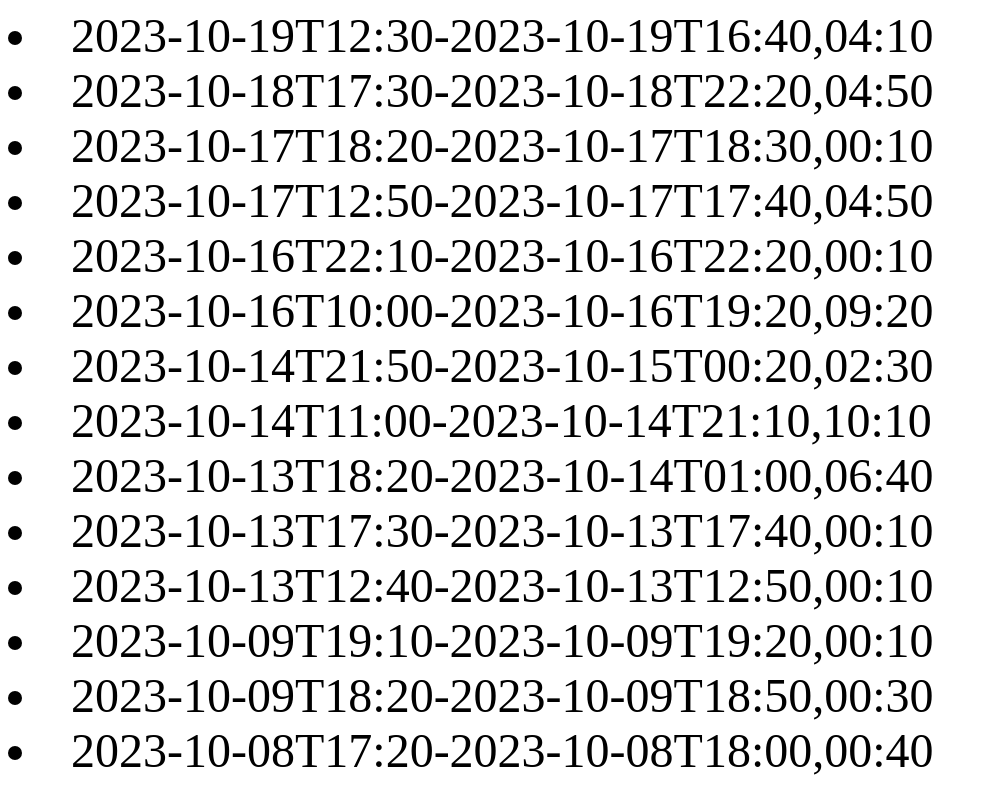
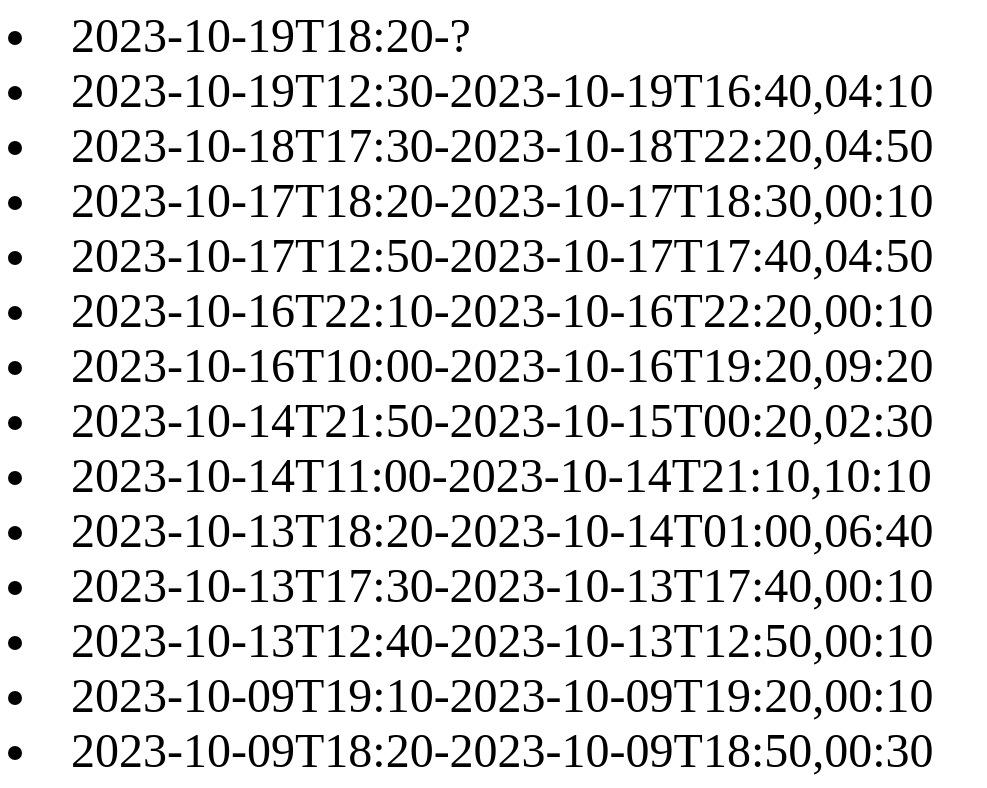
Before and after one commit to killy971/killy971.github.io, a plain HTML site: page hkey-status/C9:B0:B1:E3:F0:EB/index.html in a window 1280 px wide. Shown: the top 788 px of the page, without its empty margins (0-987 px from the left). Drawn offline with Linux system fonts and the light colour scheme.

Commit message:
Add index.html

```diff
--- a/hkey-status/C9:B0:B1:E3:F0:EB/index.html
+++ b/hkey-status/C9:B0:B1:E3:F0:EB/index.html
@@ -1,3 +1,4 @@
+<li style="font-size:48px">2023-10-19T18:20-?</li>
 <li style="font-size:48px">2023-10-19T12:30-2023-10-19T16:40,04:10</li>
 <li style="font-size:48px">2023-10-18T17:30-2023-10-18T22:20,04:50</li>
 <li style="font-size:48px">2023-10-17T18:20-2023-10-17T18:30,00:10</li>
```
